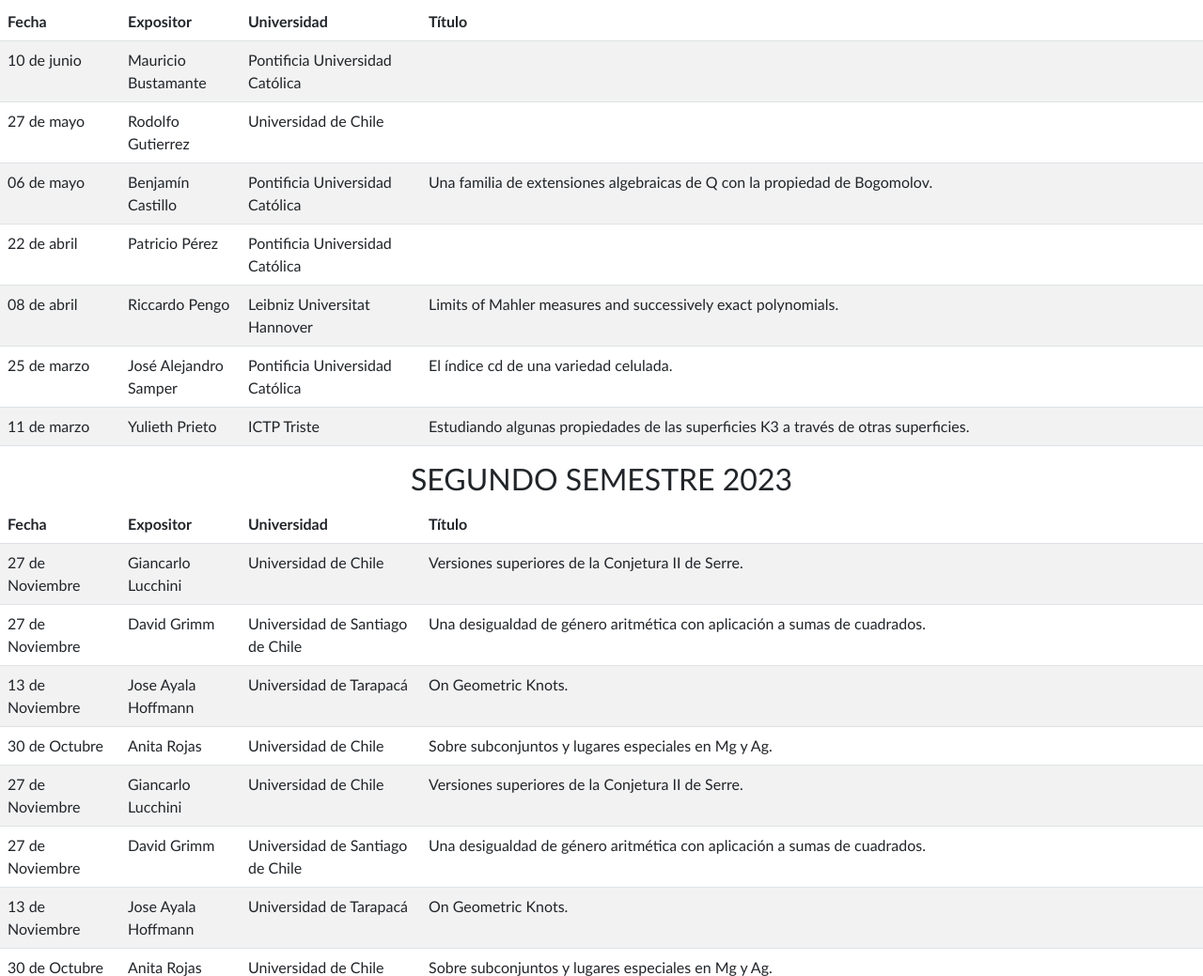
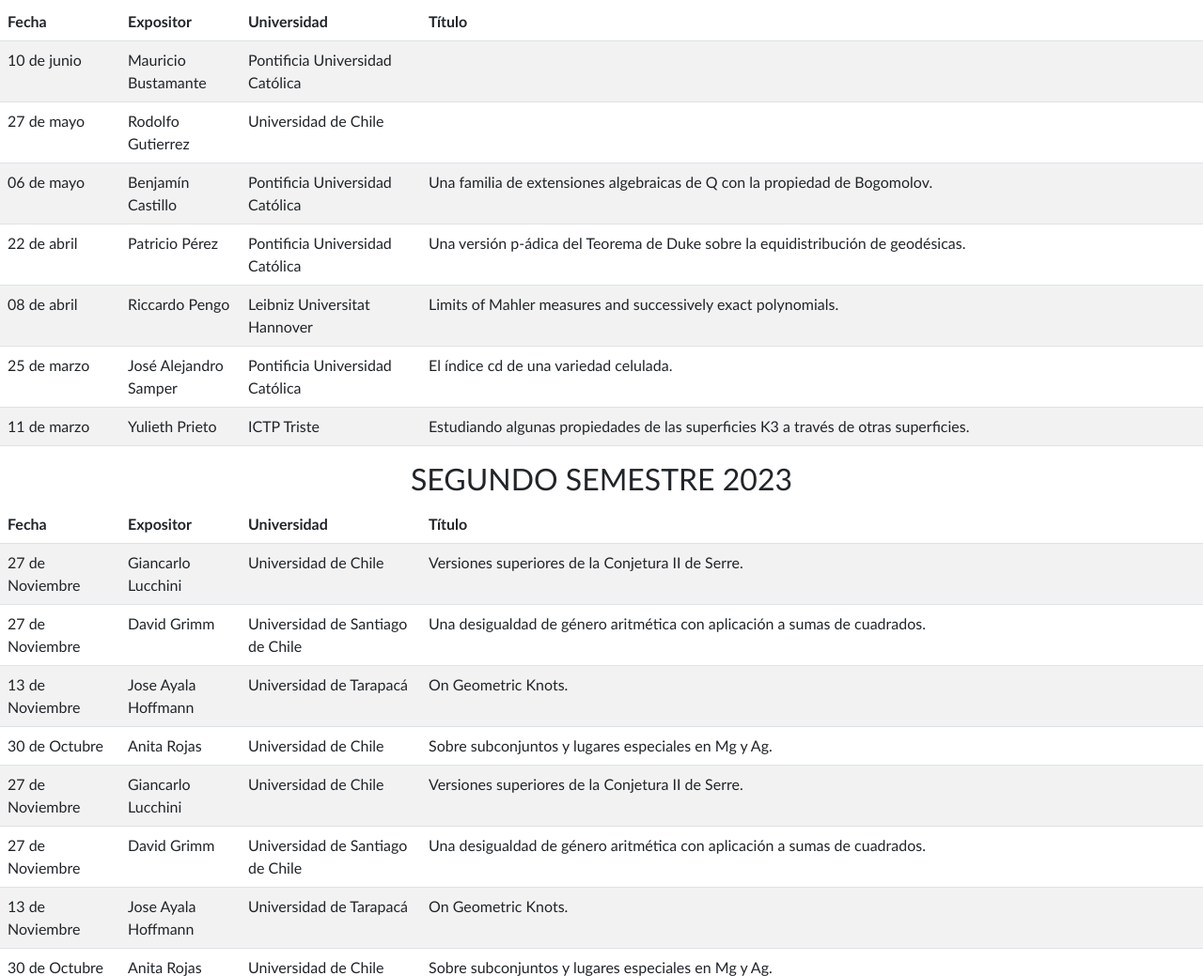
Before and after one commit to efecastillo/efecastillo.github.io, a plain HTML site: page santas.html in a window 1280 px wide. Shown: the part 747-1786 px from the top of the page at 94% size. Drawn offline with nearby package versions, Linux system fonts and the light colour scheme.

Commit message:
Patricio perez titulo

```diff
--- a/santas.html
+++ b/santas.html
@@ -97,7 +97,7 @@
 			<td> 06 de mayo </td> <td> Benjam&iacuten Castillo </td> <td>  Pontificia Universidad Cat&oacutelica </td> <td> Una familia de extensiones algebraicas de Q con la propiedad de Bogomolov. </td>
 			</tr>
 			<tr>
-			<td> 22 de abril </td> <td> Patricio P&eacuterez </td> <td> Pontificia Universidad Cat&oacutelica</td> <td>  </td>
+			<td> 22 de abril </td> <td> Patricio P&eacuterez </td> <td> Pontificia Universidad Cat&oacutelica</td> <td> Una versi&oacuten p-&aacutedica del Teorema de Duke sobre la equidistribuci&oacuten de geod&eacutesicas. </td>
 			</tr>
 			<tr>
 			<td> 08 de abril </td> <td> Riccardo Pengo  </td> <td> Leibniz Universitat Hannover </td> <td> Limits of Mahler measures and successively exact polynomials. </td>
```
